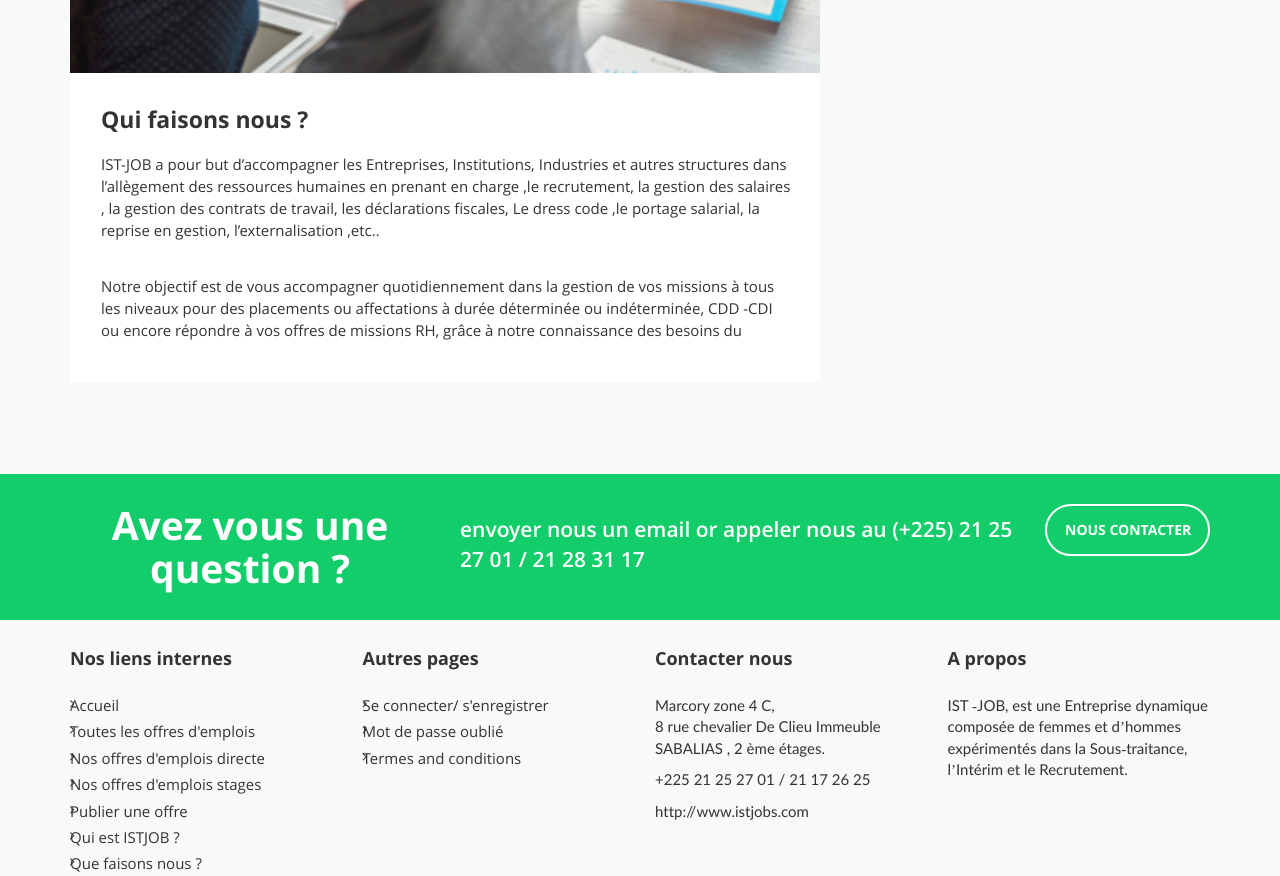
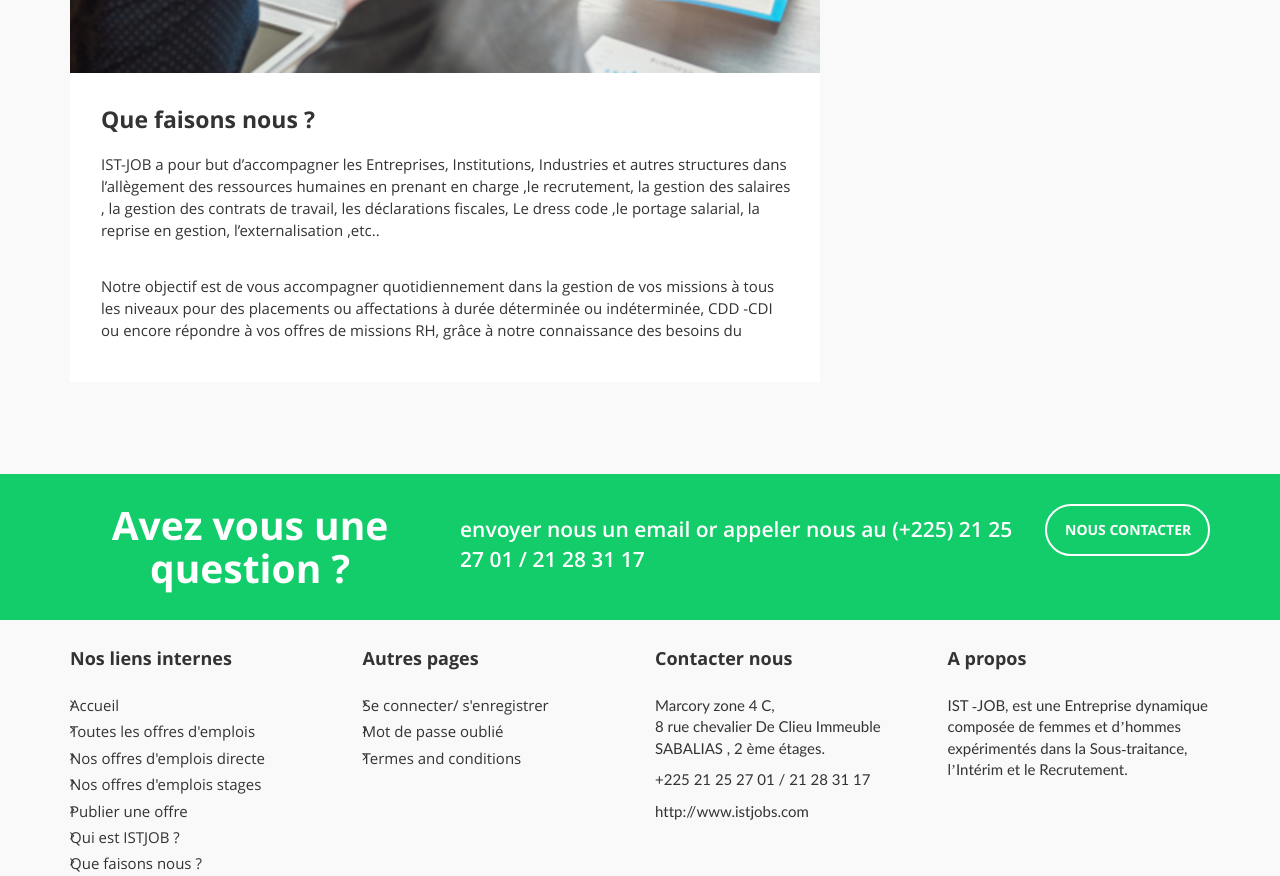
Before and after one commit to harounaclub/istjob, a CodeIgniter app: page /database/corporate/que_faisons_nous in a window 1280 px wide. Shown: the part 851-1727 px from the top of the page. Run offline with CodeIgniter, Linux system fonts and the light colour scheme; some libraries are stand-ins or nearby versions.

Commit message:
mettre a jour les infos du contact

```diff
--- a/application/modules/corporate/views/que_faisons_nous_view.php
+++ b/application/modules/corporate/views/que_faisons_nous_view.php
@@ -50,7 +50,7 @@
                                 </div>
                             </div>
                             <div class="data-post">
-                                <h3>Qui faisons nous ?</h3>
+                                <h3>Que faisons nous ?</h3>
                                 <p>IST-JOB a pour but d’accompagner les Entreprises, Institutions, Industries et autres structures  dans l’allègement des ressources humaines en prenant en charge ,le recrutement, la gestion des  salaires , la gestion des contrats de travail, les déclarations fiscales, Le dress code ,le portage  salarial, la reprise en gestion, l’externalisation ,etc..</p>
 
                                 <p>
--- a/application/modules/corporate/views/templates/tpl_footer.php
+++ b/application/modules/corporate/views/templates/tpl_footer.php
@@ -33,7 +33,7 @@
            <div class="col-lg-3 col-md-3 col-sm-3 col-xs-12">
                 	<h3>Contacter nous</h3>
                    	   	<p>Marcory zone 4 C, <br/>8 rue chevalier De Clieu Immeuble SABALIAS , 2 ème étages.</p>
-                        <p>+225 21 25 27 01 / 21 17 26 25 </p>
+                        <p>+225 21 25 27 01 / 21 28 31 17 </p>
 
                         <p>http://www.istjobs.com</p>
                 </div>
```
